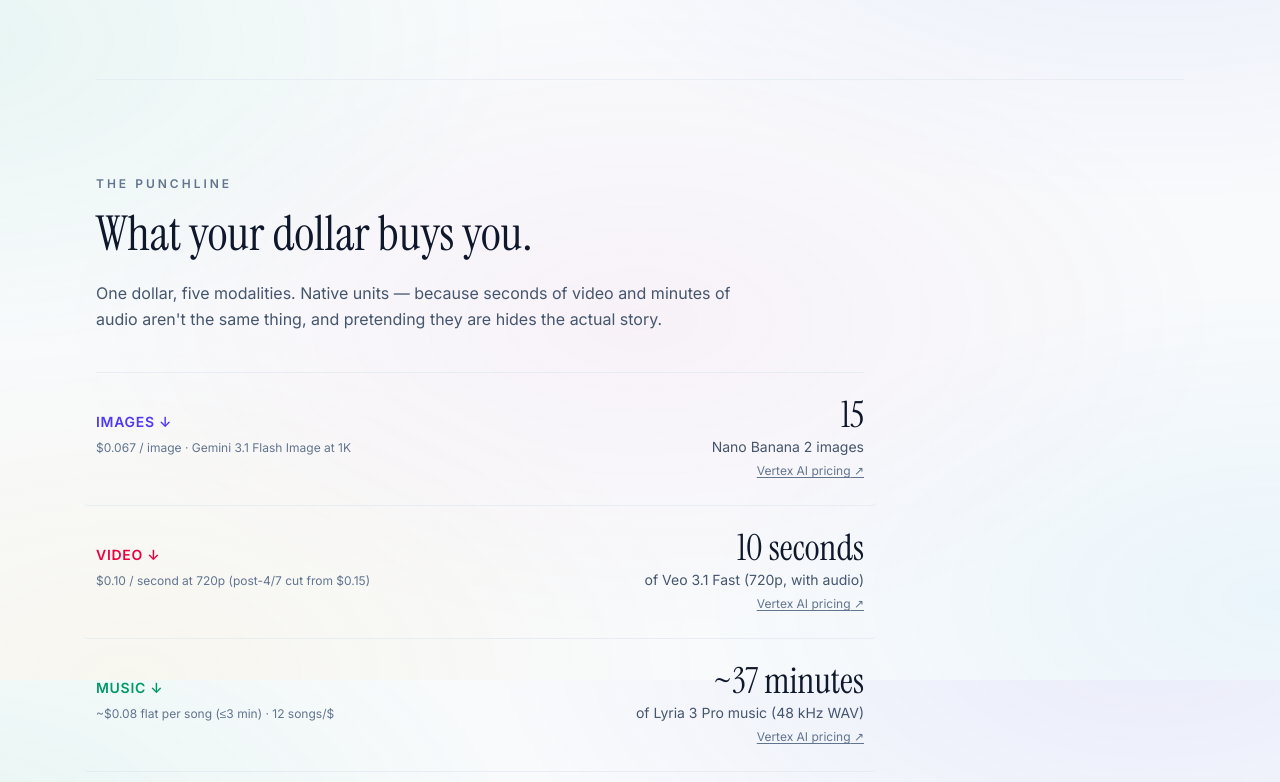
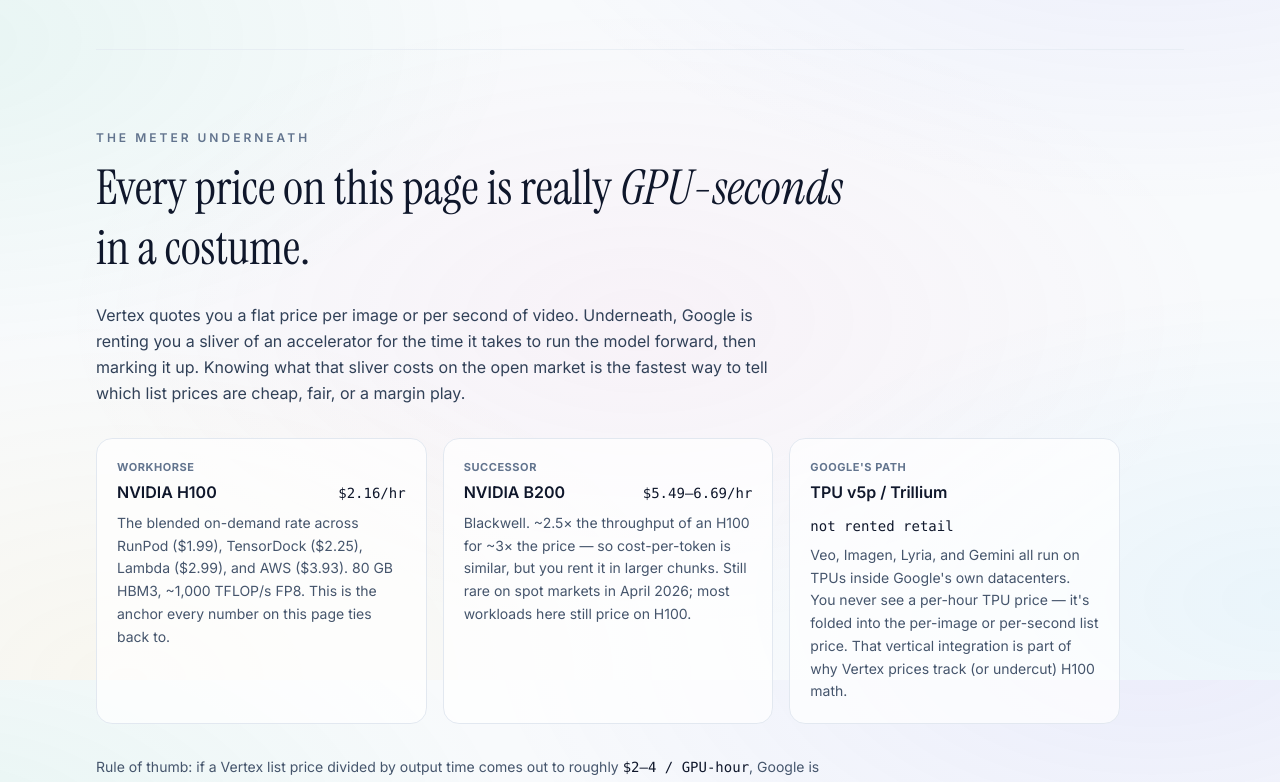
Before and after one commit to ummerr/inference, a React (Vite) app: page / in a window 1280 px wide. Shown: the part 1720-2502 px from the top of the page. Built offline with nearby package versions, Linux system fonts and the light colour scheme.

Commit message:
Add hardware section covering H100, B200, and TPUs
Move the H100 reference out of the Vertex calibration block into a
dedicated section that situates every list price as GPU-seconds in a
costume.

Co-Authored-By: Claude Opus 4.6 <noreply@anthropic.com>

```diff
--- a/src/App.tsx
+++ b/src/App.tsx
@@ -2,6 +2,7 @@ import { useEffect, useRef } from 'react'
 import { MODALITIES } from './modalities'
 import { Hero } from './components/Hero'
 import { Primer } from './components/Primer'
+import { Hardware } from './components/Hardware'
 import { ModalityNav } from './components/ModalityNav'
 import { ModalityZone } from './components/ModalityZone'
 import { CrossModalityDollar } from './components/CrossModalityDollar'
@@ -41,6 +42,7 @@ export default function App() {
       <main className="max-w-6xl mx-auto px-5 sm:px-8">
         <Hero />
         <Primer />
+        <Hardware />
         <CrossModalityDollar />
         {MODALITIES.map((m, i) => (
           <div key={m.id} className={i > 0 ? 'border-t border-slate-200/60' : ''}>
--- /dev/null
+++ b/src/components/Hardware.tsx
@@ -0,0 +1,61 @@
+export function Hardware() {
+  return (
+    <section className="py-14 sm:py-20 border-t border-slate-200/60">
+      <div className="text-xs font-semibold uppercase tracking-[0.25em] text-slate-500 mb-3">
+        The meter underneath
+      </div>
+      <h2 className="font-display text-4xl sm:text-5xl text-slate-900 leading-tight max-w-3xl">
+        Every price on this page is really <em>GPU-seconds</em> in a costume.
+      </h2>
+      <div className="mt-6 max-w-2xl text-slate-700 leading-relaxed space-y-4">
+        <p>
+          Vertex quotes you a flat price per image or per second of video. Underneath, Google is
+          renting you a sliver of an accelerator for the time it takes to run the model forward,
+          then marking it up. Knowing what that sliver costs on the open market is the fastest way
+          to tell which list prices are cheap, fair, or a margin play.
+        </p>
+      </div>
+
+      <div className="mt-8 grid grid-cols-1 md:grid-cols-3 gap-4 max-w-5xl">
+        <Chip
+          tag="Workhorse"
+          name="NVIDIA H100"
+          price="$2.16/hr"
+          body="The blended on-demand rate across RunPod ($1.99), TensorDock ($2.25), Lambda ($2.99), and AWS ($3.93). 80 GB HBM3, ~1,000 TFLOP/s FP8. This is the anchor every number on this page ties back to."
+        />
+        <Chip
+          tag="Successor"
+          name="NVIDIA B200"
+          price="$5.49–6.69/hr"
+          body="Blackwell. ~2.5× the throughput of an H100 for ~3× the price — so cost-per-token is similar, but you rent it in larger chunks. Still rare on spot markets in April 2026; most workloads here still price on H100."
+        />
+        <Chip
+          tag="Google's path"
+          name="TPU v5p / Trillium"
+          price="not rented retail"
+          body="Veo, Imagen, Lyria, and Gemini all run on TPUs inside Google's own datacenters. You never see a per-hour TPU price — it's folded into the per-image or per-second list price. That vertical integration is part of why Vertex prices track (or undercut) H100 math."
+        />
+      </div>
+
+      <p className="mt-8 max-w-3xl text-sm text-slate-600 leading-relaxed">
+        Rule of thumb: if a Vertex list price divided by output time comes out to roughly{' '}
+        <span className="font-mono text-slate-900">$2–4 / GPU-hour</span>, Google is selling you
+        H100-class compute at close to market. Anything much higher is margin on a proprietary
+        model; anything much lower means TPUs and scale are doing work for you.
+      </p>
+    </section>
+  )
+}
+
+function Chip({ tag, name, price, body }: { tag: string; name: string; price: string; body: string }) {
+  return (
+    <div className="rounded-2xl bg-white/70 border border-slate-200 p-5">
+      <div className="text-[11px] font-bold uppercase tracking-wider text-slate-500">{tag}</div>
+      <div className="mt-1 flex items-baseline justify-between gap-3 flex-wrap">
+        <div className="font-semibold text-slate-900">{name}</div>
+        <div className="font-mono text-sm text-slate-900 tabular-nums">{price}</div>
+      </div>
+      <div className="text-sm text-slate-600 mt-2 leading-relaxed">{body}</div>
+    </div>
+  )
+}
--- a/src/components/Primer.tsx
+++ b/src/components/Primer.tsx
@@ -65,11 +65,6 @@ export function Primer() {
             prices={['$0.005', '$0.018']}
             note="per minute · input / output"
           />
-          <PriceRow
-            label="GPU reference · H100"
-            prices={['$2.16']}
-            note="per hour, blended on-demand"
-          />
         </dl>
 
         <p className="mt-5 text-xs text-slate-500 leading-relaxed">
```
